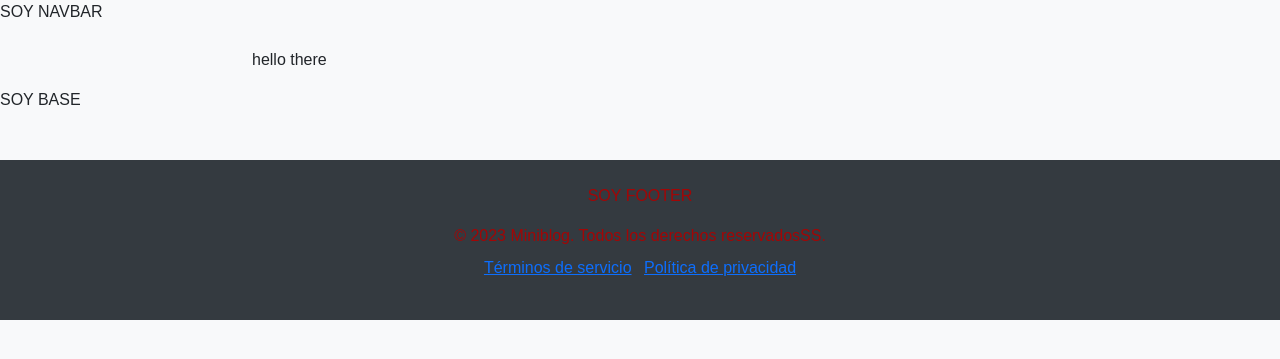
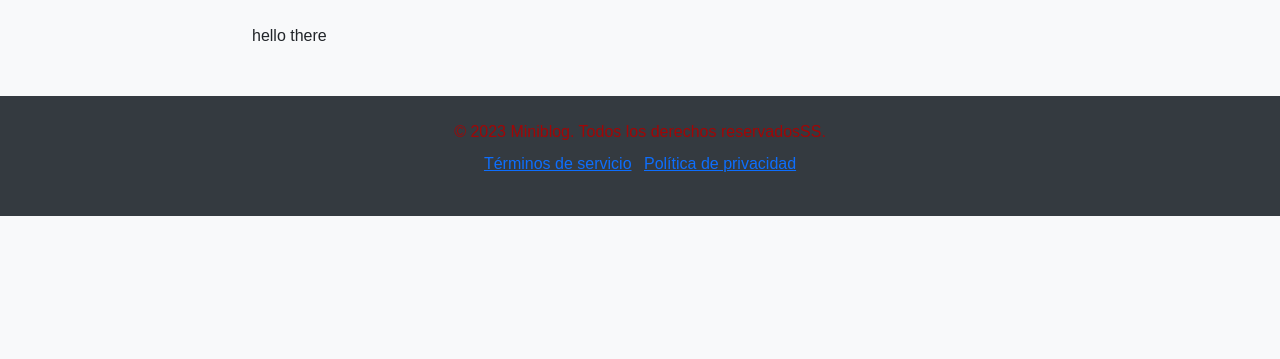
Before and after one commit to Did11/flask_miniblog, a Flask app: page /base in a window 1280 px wide. Shown: the part 76-435 px from the top of the page. Run offline with Flask 3, Linux system fonts and the light colour scheme.

Commit message:
removed templates tags

```diff
--- a/app/templates/base.html
+++ b/app/templates/base.html
@@ -31,7 +31,6 @@
 
     <p>hello there</p>
 </div>
-<p>SOY BASE</p>
 <!-- Footer -->
 {% include 'includes/_footer.html' %}
 
--- a/app/templates/includes/_footer.html
+++ b/app/templates/includes/_footer.html
@@ -1,6 +1,5 @@
 <footer class="py-4 mt-5">
     <div class="container text-center">
-      <p>SOY FOOTER</p>
       <p class="mb-2">© 2023 Miniblog. Todos los derechos reservadosSS.</p>
       <ul class="list-inline">
         <li class="list-inline-item"><a href="/terms">Términos de servicio</a></li>
--- a/app/templates/includes/_navbar.html
+++ b/app/templates/includes/_navbar.html
@@ -49,4 +49,3 @@
       </div>
     </div>
   </nav>
-<p>SOY NAVBAR</p>
```
